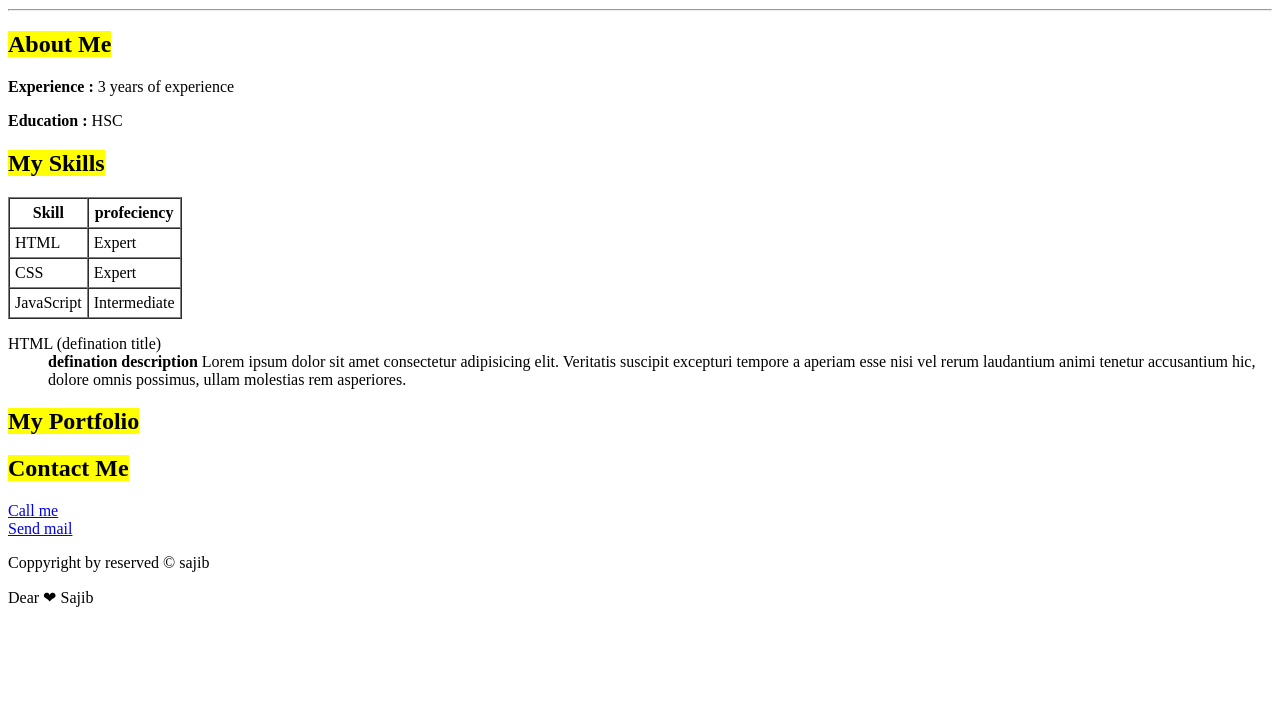
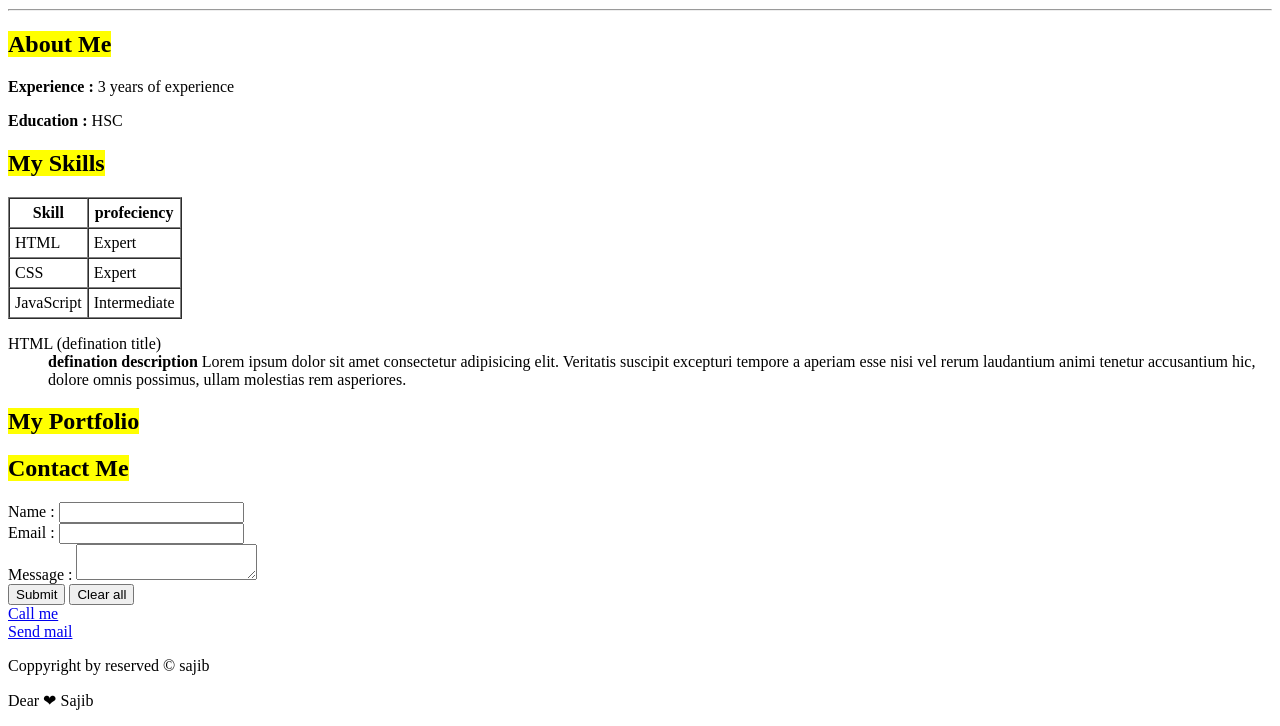
Before and after one commit to Sajib-dev1/portfolio-html, a plain HTML site: page index.html in a window 1280 px wide. Shown: the part 423-1149 px from the top of the page. Before the commit the page ends 1046 px from the top, so only its background shows below. Drawn offline with Linux system fonts and the light colour scheme.

Commit message:
form & non-semantic tag

```diff
--- a/index.html
+++ b/index.html
@@ -99,6 +99,24 @@
     ===========================================-->
     <section id="contact">
         <h2><mark>Contact Me</mark></h2>
+        <form>
+            <div>
+                <label for="name">Name :</label>
+                <input type="text" id="name" name="name" required />
+            </div>
+            <div>
+                <label for="email">Email :</label>
+                <input type="email" id="email" name="email" required />
+            </div>
+            <div>
+                <label for="message">Message :</label>
+                <textarea name="message" id="message" required></textarea>
+            </div>
+            <div>
+                <button type="submit">Submit</button>
+                <button type="reset">Clear all</button>
+            </div>
+        </form>
         <a target="_self" href="tel:+08801304460275">Call me</a><br />
         <a target="_self" href="mailto:sajib03.dev@gmail.com">Send mail</a>
     </section>
```
